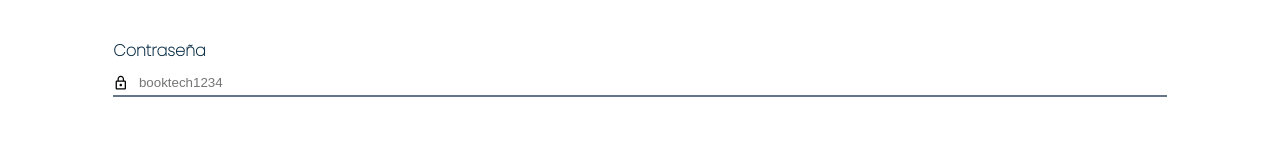
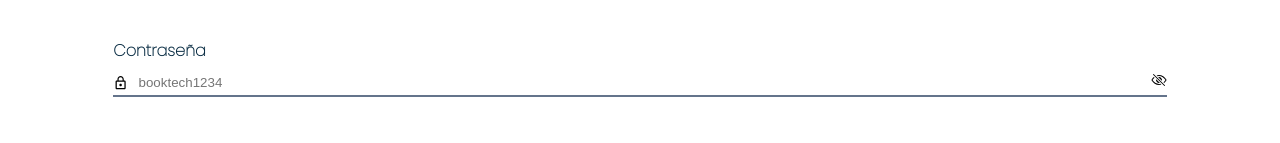
Before and after one commit to No-Country/c15-41-t-java-react, a React (Vite) app in the folder FrontEnd/: page /login in a window 1280 px wide. Shown: the part 235-378 px from the top of the page. Built offline with nearby package versions, Linux system fonts and the light colour scheme.

Commit message:
agregue funcionalidad password

```diff
--- a/FrontEnd/src/components/LoginForm.tsx
+++ b/FrontEnd/src/components/LoginForm.tsx
@@ -1,7 +1,10 @@
 import { MdOutlineEmail } from 'react-icons/md'
 import { MdLockOutline } from 'react-icons/md'
+import { IoEyeOffOutline } from 'react-icons/io5'
+import { IoEyeOutline } from 'react-icons/io5'
 import { useFormik } from 'formik'
 import * as Yup from 'yup'
+import { useState } from 'react'
 
 interface typeInitialValues {
   email: string
@@ -20,6 +23,7 @@ const validationSchema = Yup.object({
     .required('La contraseña es requerida')
 })
 export const LoginForm: React.FC = () => {
+  const [showPass, setShowPass] = useState(false)
   const onSubmit = (values: typeInitialValues) => {
     console.log(values)
     /*  peticion fetch api  */
@@ -62,11 +66,19 @@ export const LoginForm: React.FC = () => {
           <input
             className="w-full border-0 focus:outline-none"
             name="password"
-            type="password"
+            type={showPass ? 'text' : 'password'}
             placeholder="booktech1234"
             value={values.password}
             onChange={handleChange}
           />
+          <div
+            className="cursor-pointer"
+            onClick={() => {
+              setShowPass(!showPass)
+            }}
+          >
+            {showPass ? <IoEyeOutline /> : <IoEyeOffOutline />}
+          </div>
         </div>
         <small className="font-bold text-red-500">{errors?.password}</small>
         <button className=" bg-blueDark w-full rounded-3xl py-4 text-white shadow-lg" type="submit">
```
